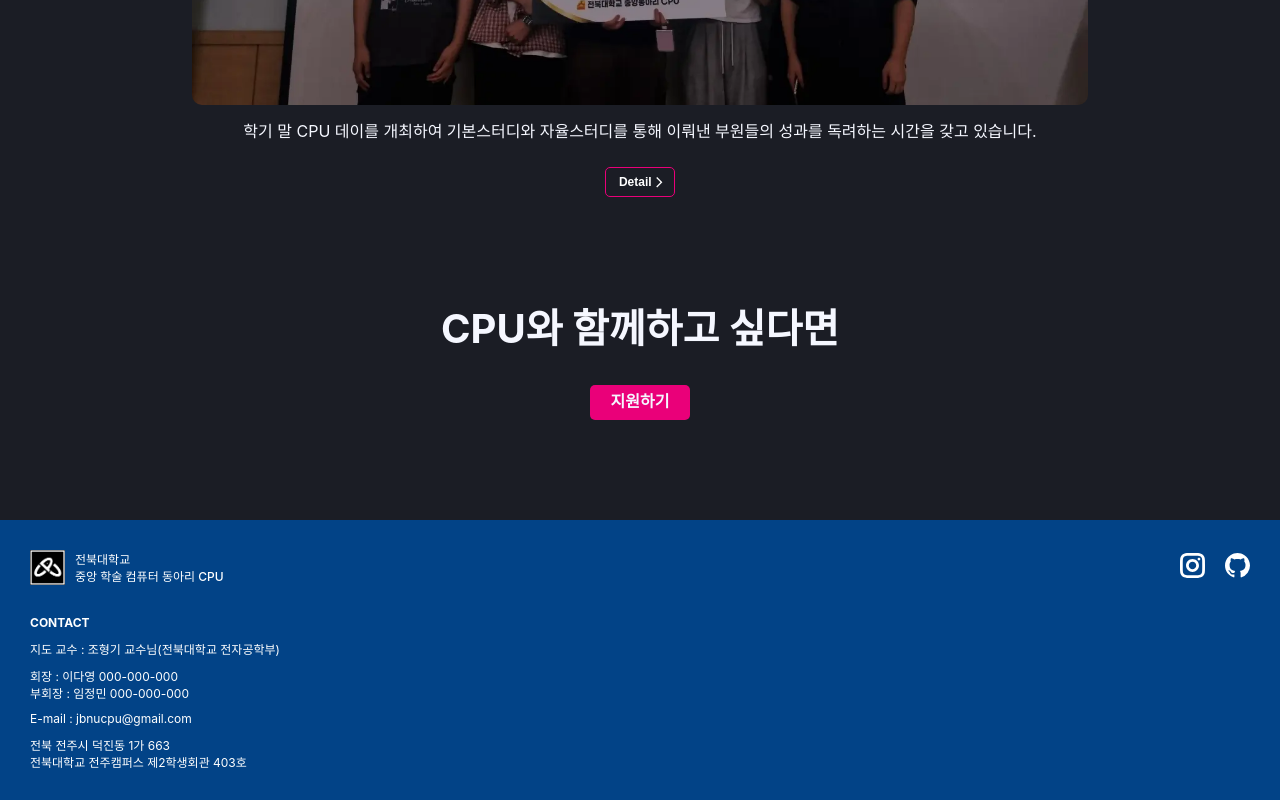
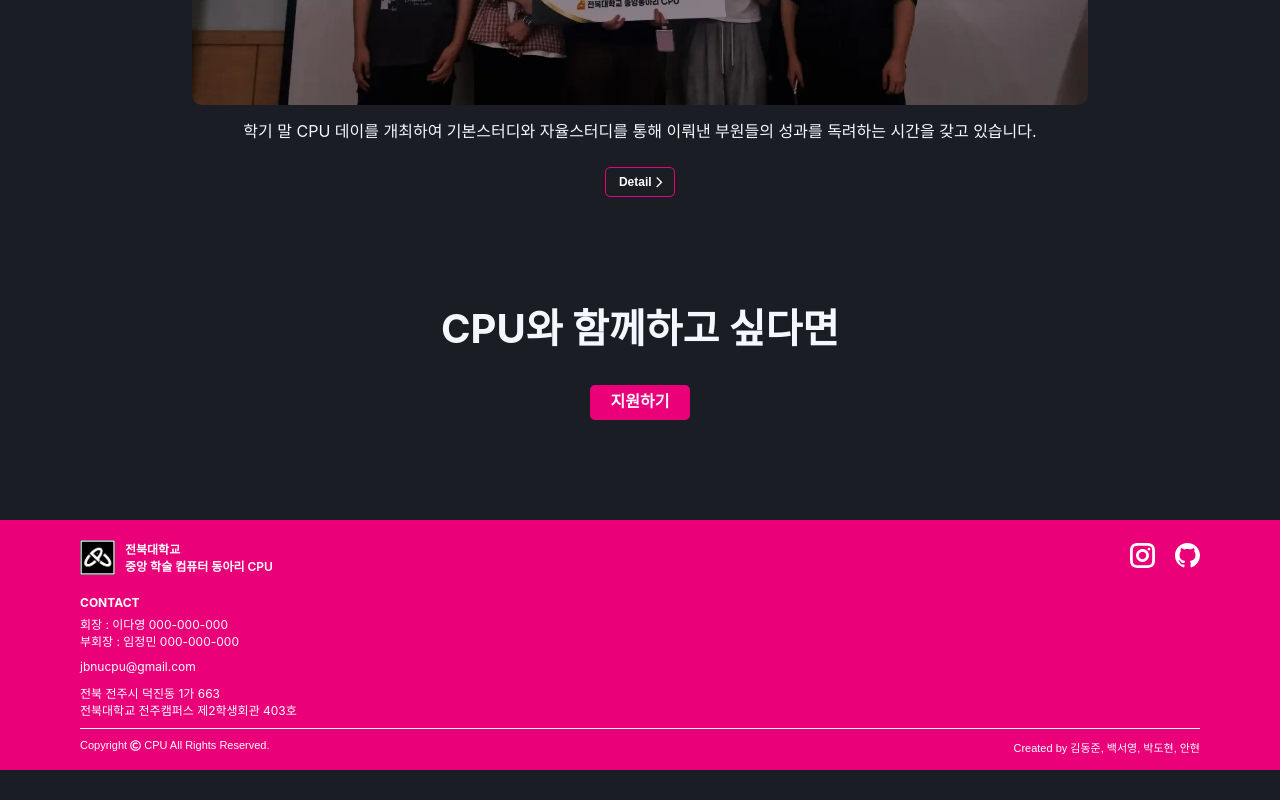
Before and after one commit to JBNU-CPU/FRONT, a React (Create React App) app: page / in a window 1280 px wide. Shown: the part 2749-3549 px from the top of the page. After the commit the page ends 3519 px from the top, so only its background shows below. Built offline with nearby package versions, Linux system fonts and the light colour scheme.

Commit message:
footer_revise

```diff
--- a/src/components/Footer.jsx
+++ b/src/components/Footer.jsx
@@ -3,20 +3,28 @@ import logo from './logo/CPU_logo_full.jpeg'
 import { GrInstagram } from "react-icons/gr";
 import { BsGithub } from "react-icons/bs";
 import { Link } from "react-router-dom";
+import { FaRegCopyright } from "react-icons/fa";
 
 const Container = styled.div`
     width: 100%;
-    height: 280px;
-    background: #024387;
+    height: 250px;
+    background: #ea0079;
     overflow-x: hidden;
+    box-sizing: border-box;
+    overflow-y: hidden;
 `;
 
 const Top = styled.div`
     display: flex;
     align-items: center;
-    width: calc(100%);
+    justify-content: space-between;
+    width: 100%;
     background: transparent;
-    padding:30px;
+    padding: 20px 80px 20px 80px;
+    box-sizing: border-box;
+    @media screen and (max-width : 768px) {
+        padding: 20px 30px 20px 30px;
+    }
 `;
 
 const LogoWrapper = styled.div`
@@ -34,7 +42,7 @@ const Logo = styled.img`
 const Name = styled.p`
     font-size: 12px;
     margin: 0;
-    font-weight: 500;
+    font-weight: 600;
     color: white;
     white-space: nowrap;
     background: transparent;
@@ -43,9 +51,9 @@ const Name = styled.p`
 const Icons = styled.div`
     display: flex;
     gap: 20px;
-    background: #024387;
-    position: absolute;
-    right: 30px;
+    background: transparent;
+    box-sizing: border-box;
+
 `;
 
 const Insta = styled(GrInstagram)`
@@ -75,10 +83,12 @@ const Main = styled.div`
     margin: 0;
     padding: 0;
     background: none;
-    padding: 30px;
-    padding-top: 0px;
+    padding: 0 80px 30px 80px;
     font-size: 12px;
     color: white;
+    @media screen and (max-width : 768px) {
+        padding: 0px 30px 20px 30px;
+    }
 `
 const StyledP = styled.p`
     background: none;
@@ -86,8 +96,35 @@ const StyledP = styled.p`
     padding: 0;
     white-space: nowrap;
 `
+const Line = styled.div`
+    border-bottom: 1px solid white;
+    margin-top: 10px;
+`
 
-
+const Copyright = styled.p`
+    background: transparent;
+    font: 400 11px 'arial';
+    margin: 10px 0;
+    @media screen and (max-width : 768px) {
+        margin: 5px 0 0 0;
+        text-align: center;
+    }
+`
+const Copy = styled(FaRegCopyright)`
+    color: white;
+    background: transparent;
+    font-size: 11px;
+    vertical-align: middle;
+`
+const Bottom = styled.div`
+    display: flex;
+    justify-content: space-between;
+    background: transparent;
+    margin: 0;
+    @media screen and (max-width : 768px) {
+        flex-direction: column;
+    }
+`
 const Footer = () => {
     return (
         <Container>
@@ -102,13 +139,17 @@ const Footer = () => {
                 </Icons>
             </Top>
             <Main>
-                <StyledP style={{fontWeight:'700', paddingBottom:'10px'}}>CONTACT</StyledP>
-                <StyledP style={{paddingBottom:'10px'}}>지도 교수 : 조형기 교수님(전북대학교 전자공학부)</StyledP>
+                <StyledP style={{fontWeight:'700', paddingBottom:'5px'}}>CONTACT</StyledP>
                 <StyledP>회장 : 이다영 000-000-000</StyledP>
                 <StyledP style={{paddingBottom:'10px'}}>부회장 : 임정민 000-000-000</StyledP>
-                <StyledP style={{paddingBottom:'10px'}}>E-mail : jbnucpu@gmail.com</StyledP>
+                <StyledP style={{paddingBottom:'10px'}}>jbnucpu@gmail.com</StyledP>
                 <StyledP>전북 전주시 덕진동 1가 663</StyledP>
                 <StyledP>전북대학교 전주캠퍼스 제2학생회관 403호</StyledP>
+                <Line/>
+                <Bottom>
+                    <Copyright>Copyright <Copy/> CPU All Rights Reserved.</Copyright>
+                    <Copyright>Created by 김동준, 백서영, 박도현, 안현</Copyright>
+                </Bottom>
             </Main>
         </Container>
     );
```
